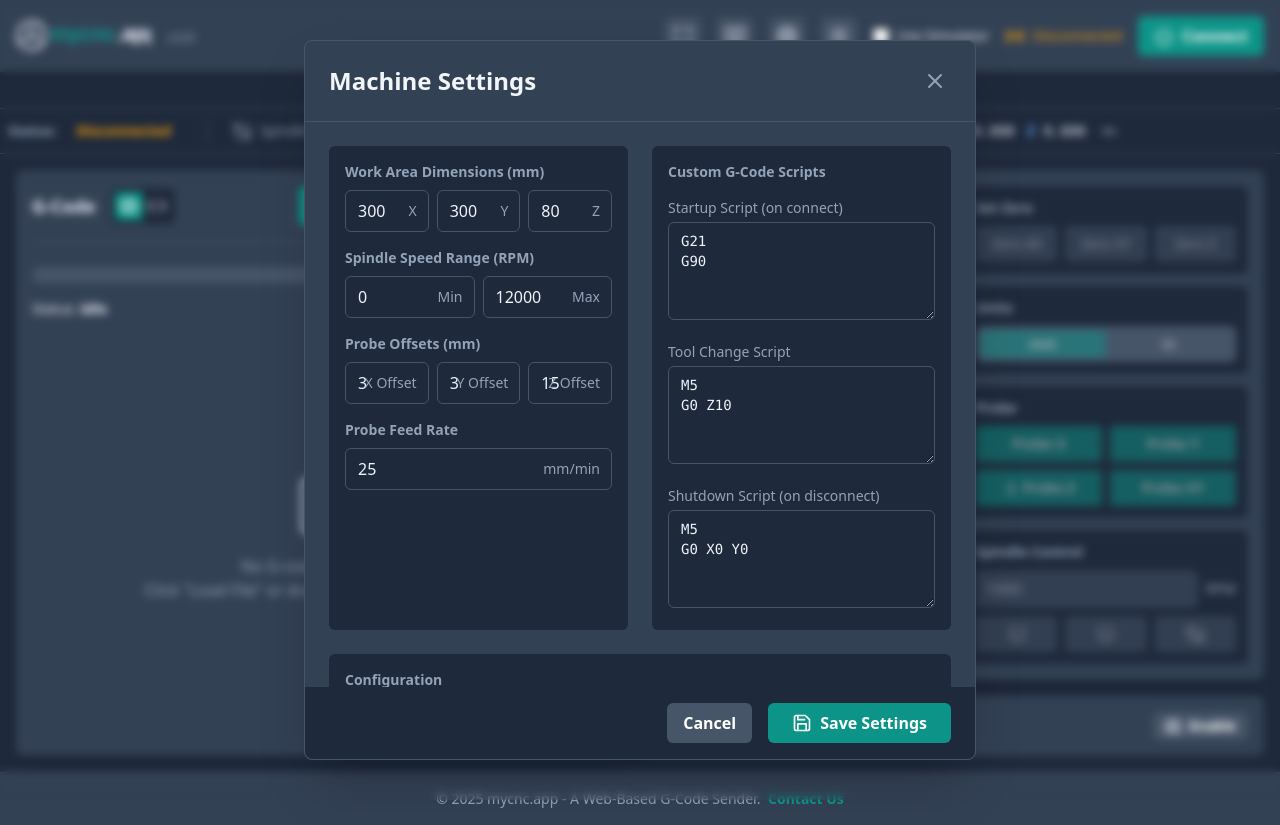
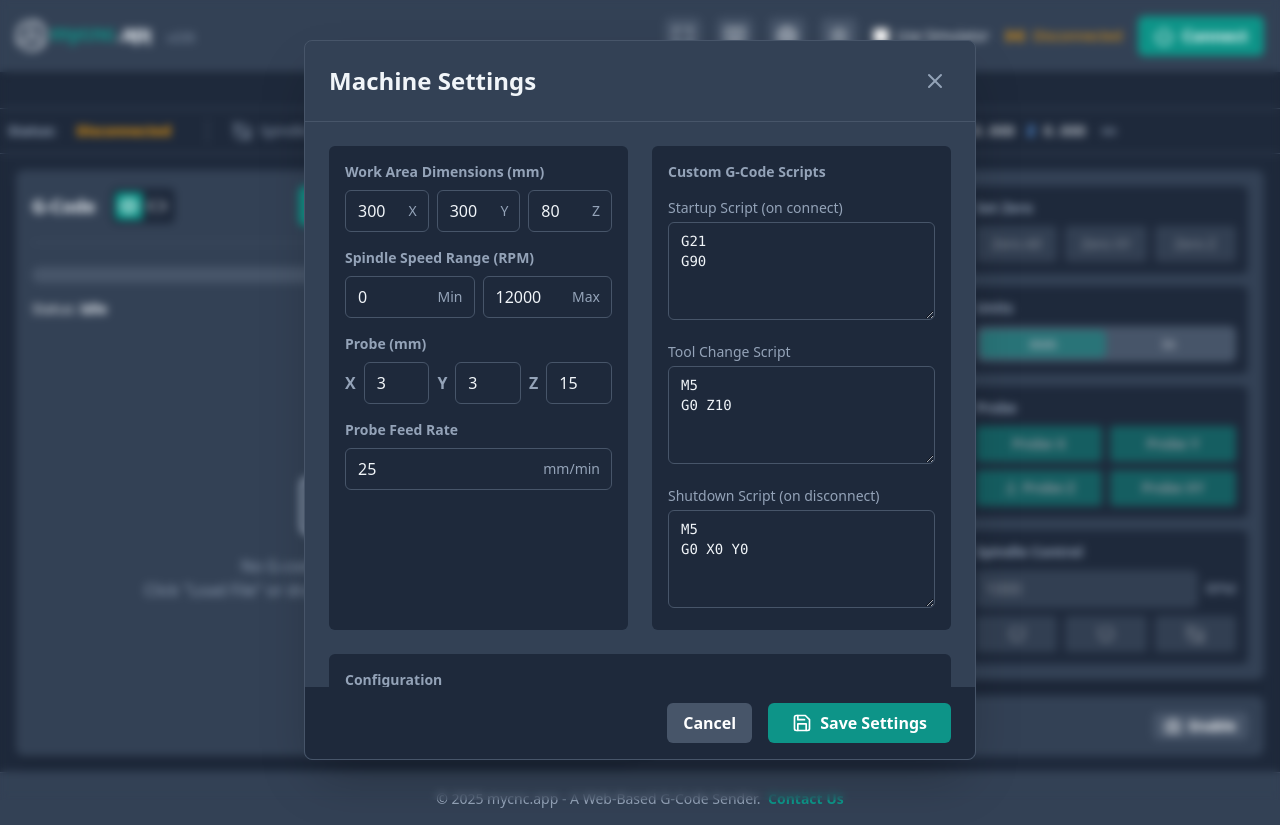
Before and after one commit to jennib/GCodeSenderCNC, a React (Vite) app: page / in a window 1280 px wide. Both pictures are taken after a click on the button "Settings". Built offline with nearby package versions, Linux system fonts and the light colour scheme.

Commit message:
refactor: Simplify probe offsets input layout in SettingsModal for better readability

```diff
--- a/components/SettingsModal.jsx
+++ b/components/SettingsModal.jsx
@@ -132,10 +132,15 @@ const SettingsModal = ({ isOpen, onCancel, onSave, settings, onResetDialogs, onE
                                 <NumberInput id="spindle-min" value={localSettings.spindle.min} onChange={e => handleNestedNumericChange('spindle', 'min', e.target.value)} unit="Min" />
                                 <NumberInput id="spindle-max" value={localSettings.spindle.max} onChange={e => handleNestedNumericChange('spindle', 'max', e.target.value)} unit="Max" />
                             </InputGroup>
-                            <InputGroup label="Probe Offsets (mm)">
-                                <NumberInput id="probe-x" value={localSettings.probe.xOffset} onChange={e => handleNestedNumericChange('probe', 'xOffset', e.target.value)} unit="X Offset" />
-                                <NumberInput id="probe-y" value={localSettings.probe.yOffset} onChange={e => handleNestedNumericChange('probe', 'yOffset', e.target.value)} unit="Y Offset" />
-                                <NumberInput id="probe-z" value={localSettings.probe.zOffset} onChange={e => handleNestedNumericChange('probe', 'zOffset', e.target.value)} unit="Z Offset" />
+                            <InputGroup label="Probe (mm)">
+                                <div className="flex items-center gap-2">
+                                    <span className="w-4 text-center text-text-secondary font-semibold">X</span>
+                                    <NumberInput id="probe-x" value={localSettings.probe.xOffset} onChange={e => handleNestedNumericChange('probe', 'xOffset', e.target.value)} />
+                                    <span className="w-4 text-center text-text-secondary font-semibold">Y</span>
+                                    <NumberInput id="probe-y" value={localSettings.probe.yOffset} onChange={e => handleNestedNumericChange('probe', 'yOffset', e.target.value)} />
+                                    <span className="w-4 text-center text-text-secondary font-semibold">Z</span>
+                                    <NumberInput id="probe-z" value={localSettings.probe.zOffset} onChange={e => handleNestedNumericChange('probe', 'zOffset', e.target.value)} />
+                                </div>
                             </InputGroup>
                             <InputGroup label="Probe Feed Rate">
                                 <NumberInput id="probe-feed" value={localSettings.probe.feedRate} onChange={e => handleNestedNumericChange('probe', 'feedRate', e.target.value)} unit="mm/min" />
```
